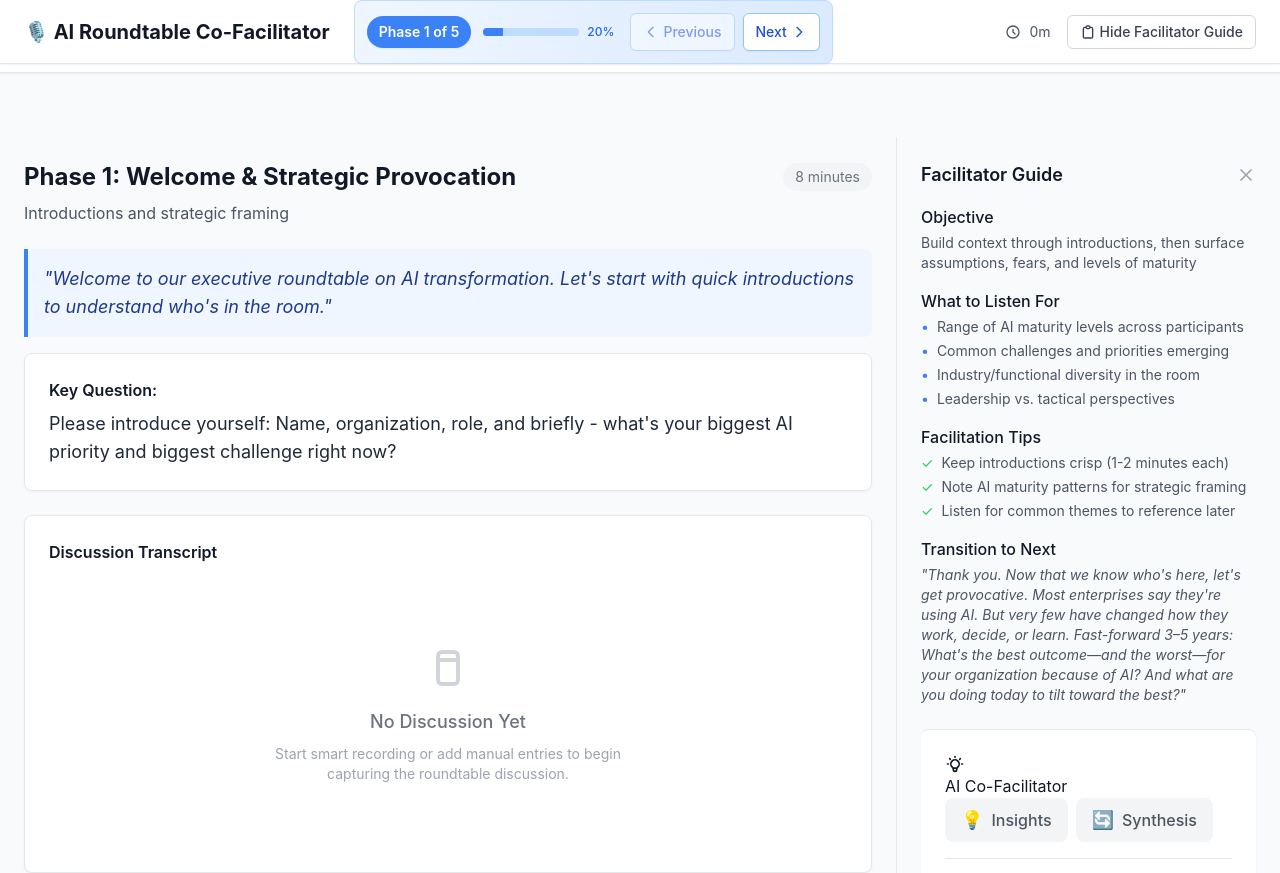
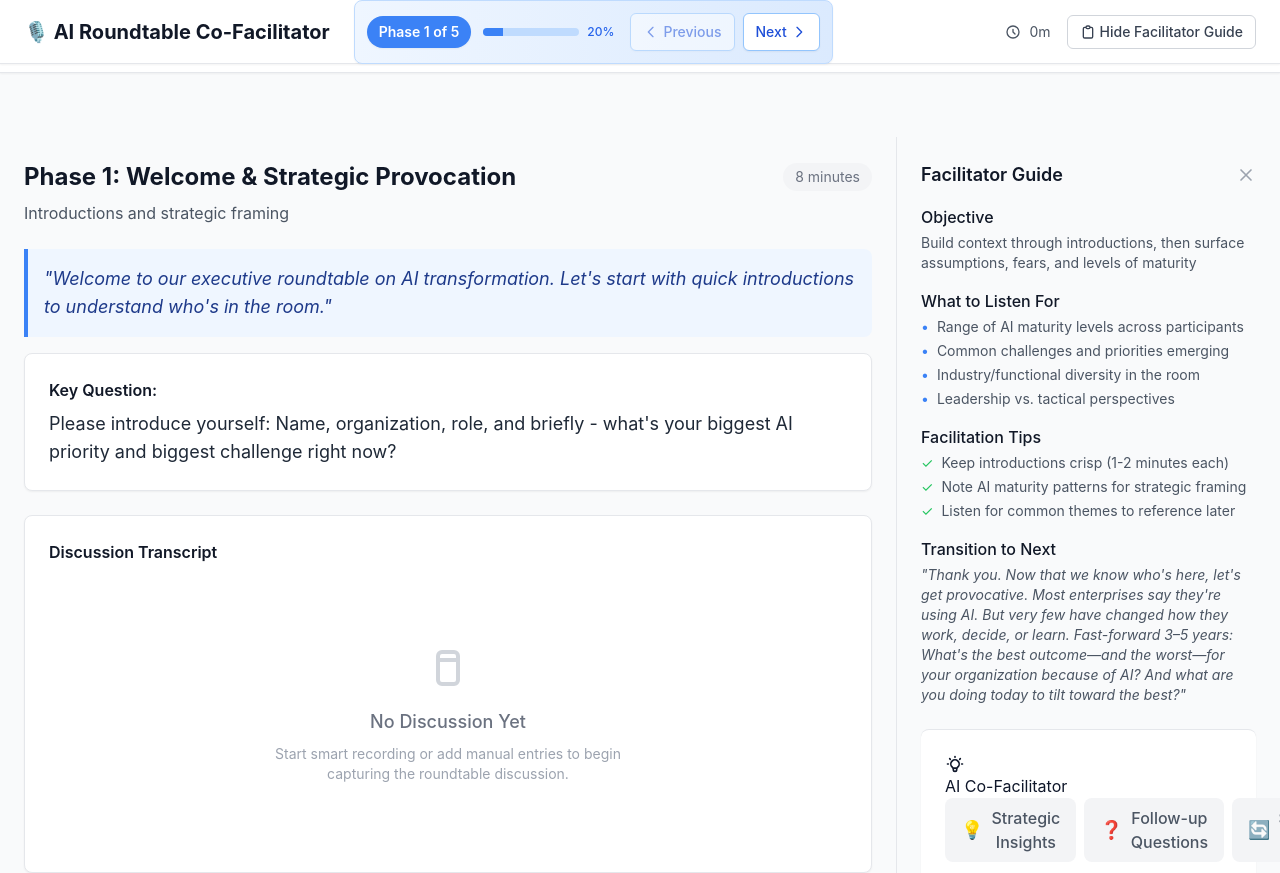
Before and after one commit to ALehav1/Ai4_Roundtable_Co-Facilitator_Agent, a Next.js app: page / in a window 1280 px wide. Built offline with nearby package versions, Linux system fonts and the light colour scheme.

Commit message:
Restore 4 separate AI panel tabs: Strategic Insights, Follow-up Questions, Synthesize Discussion, Executive Summary

```diff
--- a/src/components/RoundtableCanvasV2.tsx
+++ b/src/components/RoundtableCanvasV2.tsx
@@ -322,7 +322,7 @@ const RoundtableCanvasV2: React.FC = () => {
   }, [sessionContext.liveTranscript, sessionContext.currentQuestionIndex, sessionContext.currentTopic, sessionContext.aiInsights, sessionContext.startTime]);
 
   // Progressive Tab System Configuration
-  type TabType = 'insights' | 'synthesis' | 'advanced';
+  type TabType = 'insights' | 'followup' | 'synthesis' | 'executive' | 'advanced';
   type AnalysisType = 'strategic' | 'followup' | 'synthesis' | 'executive';
 
   interface TabConfig {
@@ -335,15 +335,27 @@ const RoundtableCanvasV2: React.FC = () => {
   const TAB_CONFIGURATION: TabConfig[] = [
     {
       id: 'insights',
-      label: 'Insights',
+      label: 'Strategic Insights',
       icon: '💡',
-      analysisTypes: ['insights', 'insight', 'followup'] // Combines Strategic + Follow-up
+      analysisTypes: ['insights', 'insight']
+    },
+    {
+      id: 'followup',
+      label: 'Follow-up Questions',
+      icon: '❓',
+      analysisTypes: ['followup', 'questions']
     },
     {
       id: 'synthesis',
-      label: 'Synthesis',
+      label: 'Synthesize Discussion',
       icon: '🔄',
-      analysisTypes: ['synthesis', 'executive'] // Combines Synthesis + Executive
+      analysisTypes: ['synthesis']
+    },
+    {
+      id: 'executive',
+      label: 'Executive Summary',
+      icon: '📋',
+      analysisTypes: ['executive', 'summary']
     }
   ];
 
```
